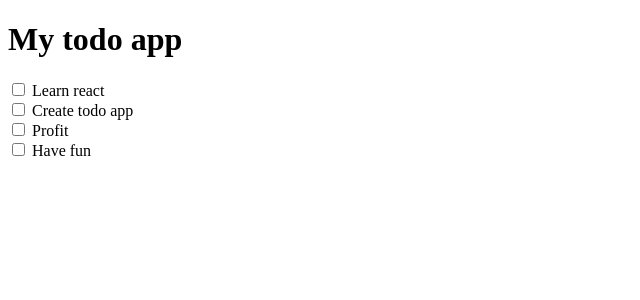
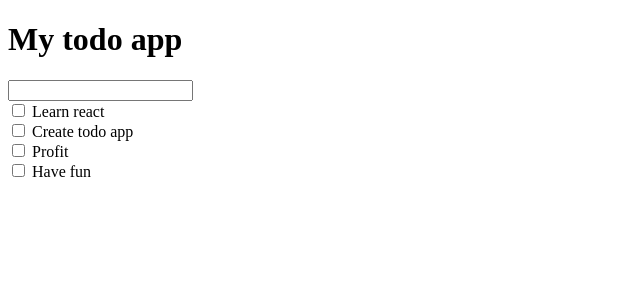
Before and after one commit to rinatsharifullin/To-Do-App-3, a React (Vite) app: page / in a window 1280 px wide. Shown: the top 300 px of the page, without its empty margins (0-640 px from the left). Built offline with nearby package versions, Linux system fonts and the light colour scheme.

Commit message:
Add todo states by using React useState

```diff
--- a/package.json
+++ b/package.json
@@ -20,11 +20,13 @@
   },
   "homepage": "https://github.com/rinatsharifullin/To-Do-App-3#readme",
   "dependencies": {
+    "prop-types": "^15.7.2",
     "react": "^16.13.1",
     "react-dom": "^16.13.1"
   },
   "devDependencies": {
     "eslint": "^7.10.0",
+    "eslint-config-prettier": "^6.12.0",
     "eslint-plugin-react": "^7.21.3",
     "parcel-bundler": "^1.12.4",
     "prettier": "^2.1.2"
--- a/src/App.js
+++ b/src/App.js
@@ -1,4 +1,4 @@
-import React from "react";
+import React, { useState } from "react";
 import ReactDOM from "react-dom";
 import TodoItem from "./TodoItem";
 
@@ -9,15 +9,39 @@ const TodoItemsFromOutSide = [
   { id: "have-fun", labelName: " Have fun" },
 ];
 
-const App = () => (
+const App = () => {
+  const [todos, setTodos] = useState(TodoItemsFromOutSide);
+  const [newTodo, setNewTodo] = useState("");
+
+  const handleSubmit = (e) => {
+    e.preventDefault();
+    const newTodos = [
+      ...todos,
+      { id: newTodo.replace(" ", "-"), labelName: newTodo },
+    ];
+    setTodos(newTodos);
+    setNewTodo("");
+  };
+  return (
     <div id="my-todo-app" className="my-todo-app">
       <h1>My todo app</h1>
-    {TodoItemsFromOutSide.map((item) => (
+      <form onSubmit={(e) => handleSubmit(e)}>
+        <input
+          value={newTodo}
+          onChange={(e) => {
+            setNewTodo(e.target.value);
+          }}
+        />
+      </form>
+      {todos.map((item) => {
+        return (
           <TodoItem key={item.id} id={item.id} labelName={item.labelName} />
-    ))}
+        );
+      })}
       {/* <TodoItem id="lear-react" labelName="Learn react" /> */}
     </div>
   );
+};
 // const App = () => {
 //   return React.createElement('div', {id: "mytodoapp"}, [
 //       React.createElement('h1', {},"My to do app"),
--- a/src/TodoItem.js
+++ b/src/TodoItem.js
@@ -1,6 +1,6 @@
 import React from "react";
-import ReactDOM from "react-dom";
-
+import PropTypes from "prop-types";
+export const myClassName = "todo-item";
 const TodoItem = ({ id, labelName }) => {
   // debugger
   // const id = props.id;
@@ -15,12 +15,15 @@ const TodoItem = ({ id, labelName }) => {
   // ])
 
   return (
-    <div className="todo-item">
+    <div className="myClassName">
       <input type="checkbox" id={id} />
       <label htmlFor={id}>{labelName}</label>
     </div>
   );
 };
-
+TodoItem.propTypes = {
+  id: PropTypes.string,
+  labelName: PropTypes.string,
+};
 export default TodoItem;
 // test
```
Also changed, not shown: .eslintrc.json, 1 other file (tests, documents, lock files or other folders). Lines whose indentation alone changed are shown as unchanged.
